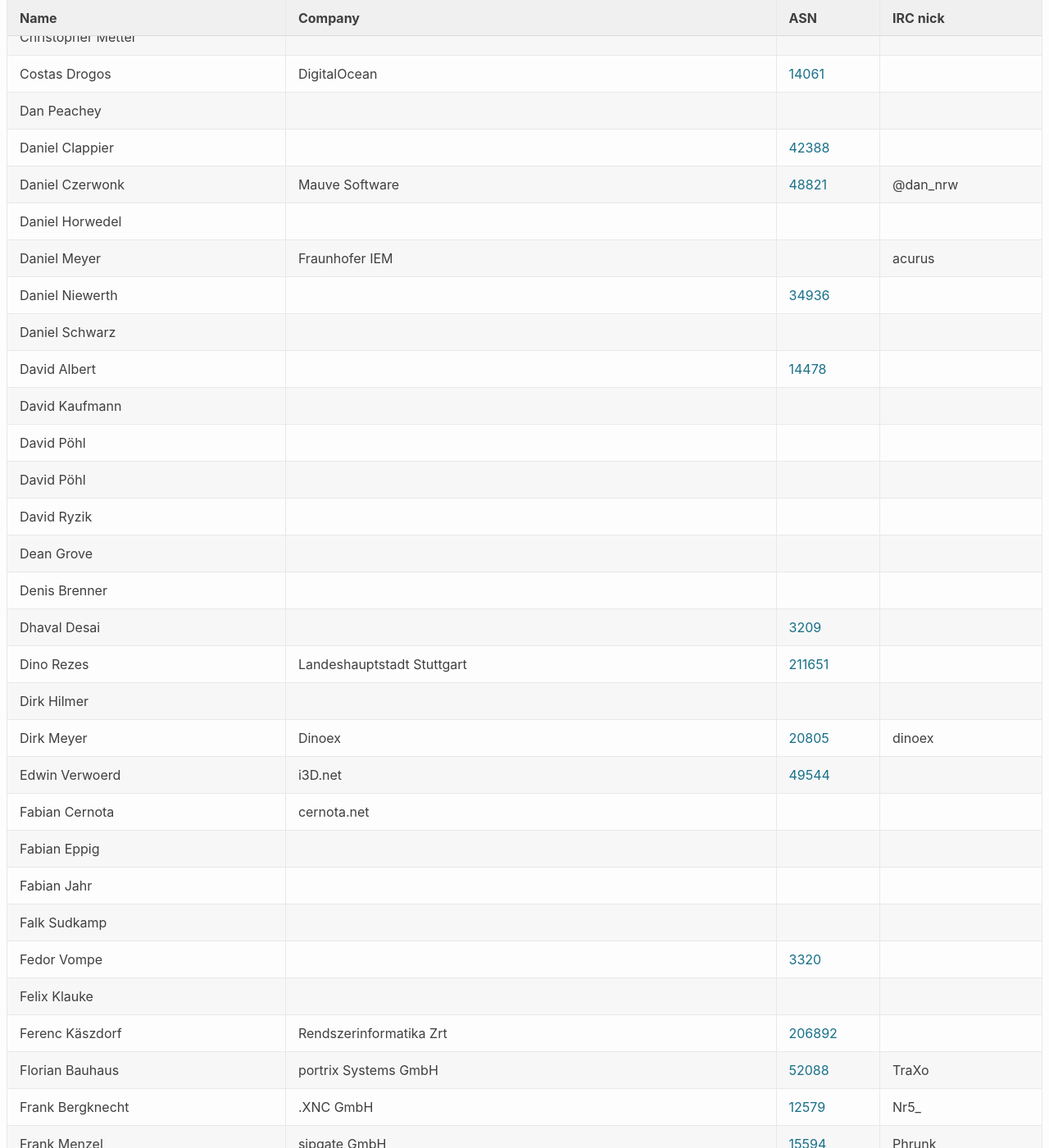
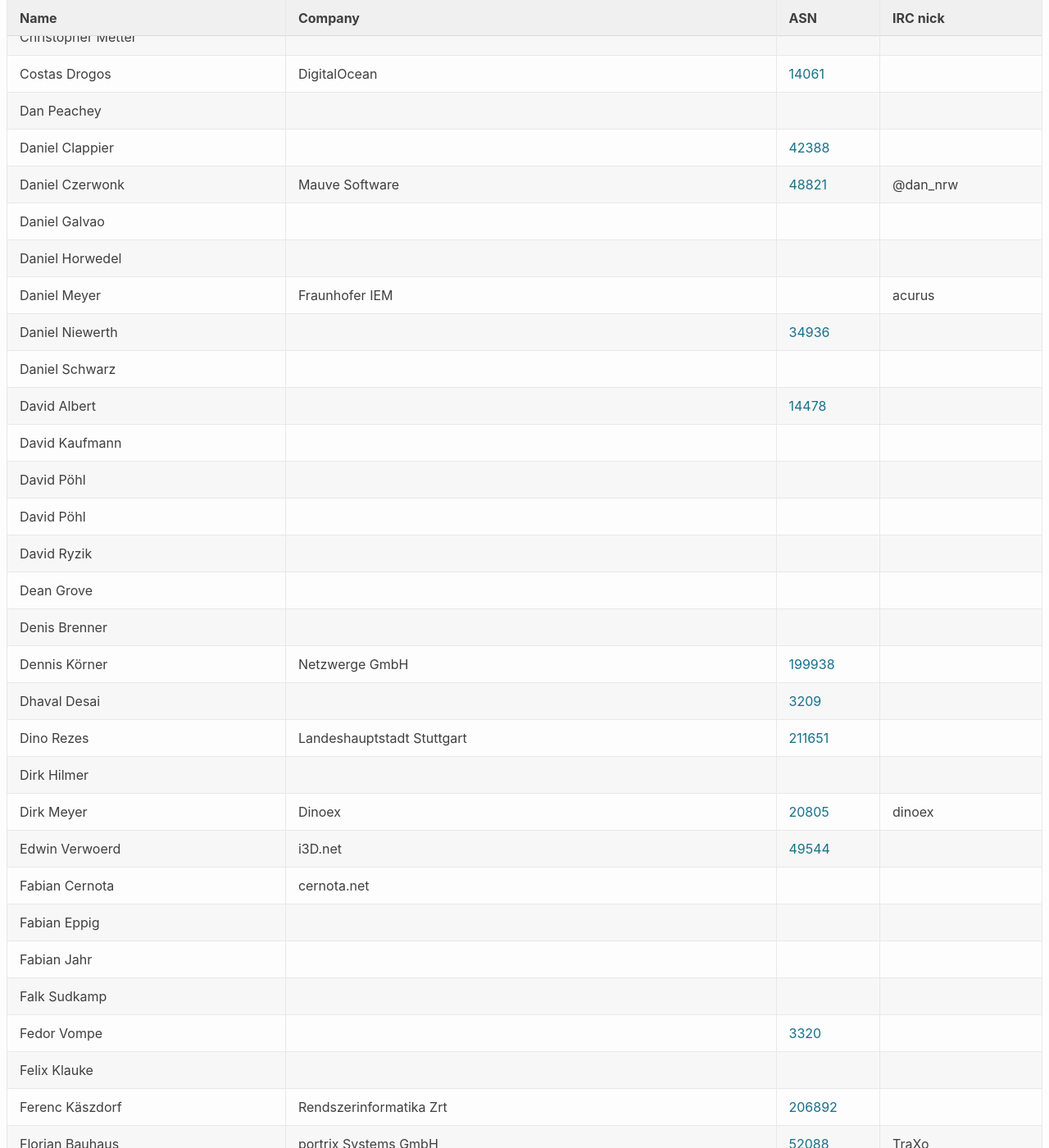
Before and after one commit to denog/pretix-attendeelist, a Jekyll site: the page built from denog14/index.md, in a window 1280 px wide and 1400 px high, scrolled down 17709 px. Shown: the whole window at 82% size. Built offline with Jekyll 4.4.1, drawn with Linux system fonts in a browser that asks for light colours; some of the changed text lies outside the part shown.

Commit message:
Latest data: Mon Nov 14 10:15:11 UTC 2022

```diff
--- a/_data/attendees_denog14_remote.json
+++ b/_data/attendees_denog14_remote.json
@@ -186,6 +186,12 @@
     "asn": "48821"
   },
   {
+    "name": "Daniel Galvao",
+    "company": null,
+    "irc": null,
+    "asn": null
+  },
+  {
     "name": "Daniel Horwedel",
     "company": null,
     "irc": null,
@@ -256,6 +262,12 @@
     "company": null,
     "irc": null,
     "asn": null
+  },
+  {
+    "name": "Dennis Körner",
+    "company": "Netzwerge GmbH",
+    "irc": null,
+    "asn": "199938"
   },
   {
     "name": "Dhaval Desai",
@@ -334,6 +346,12 @@
     "company": "portrix Systems GmbH",
     "irc": "TraXo",
     "asn": "52088"
+  },
+  {
+    "name": "Florian Köttner",
+    "company": null,
+    "irc": null,
+    "asn": null
   },
   {
     "name": "Frank Bergknecht",
@@ -1185,13 +1203,13 @@
     "name": "Thomas Grahnert",
     "company": null,
     "irc": null,
-    "asn": null
+    "asn": "3209"
   },
   {
     "name": "Thomas Grahnert",
     "company": null,
     "irc": null,
-    "asn": "3209"
+    "asn": null
   },
   {
     "name": "Thomas Kraft",
```
